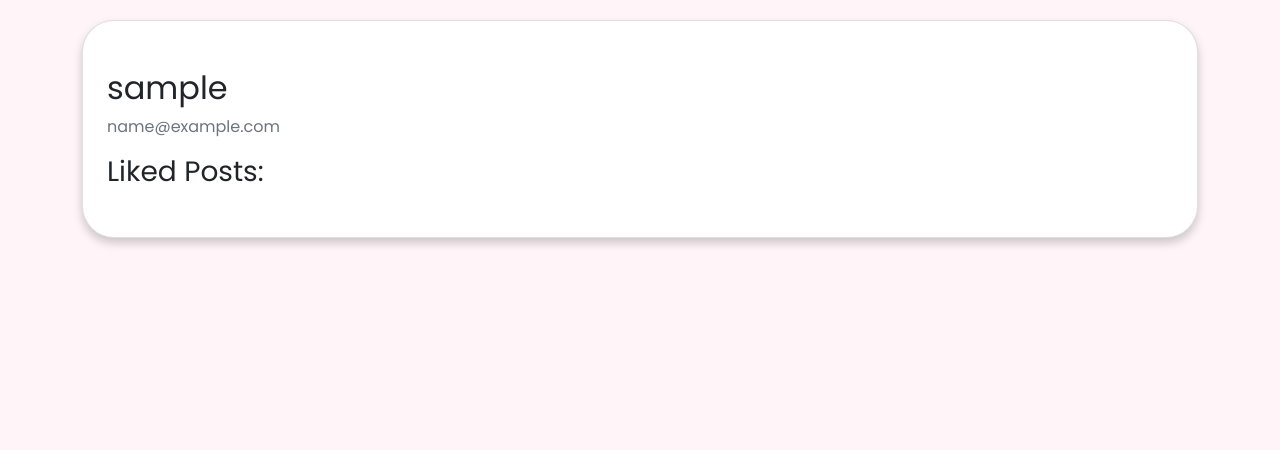
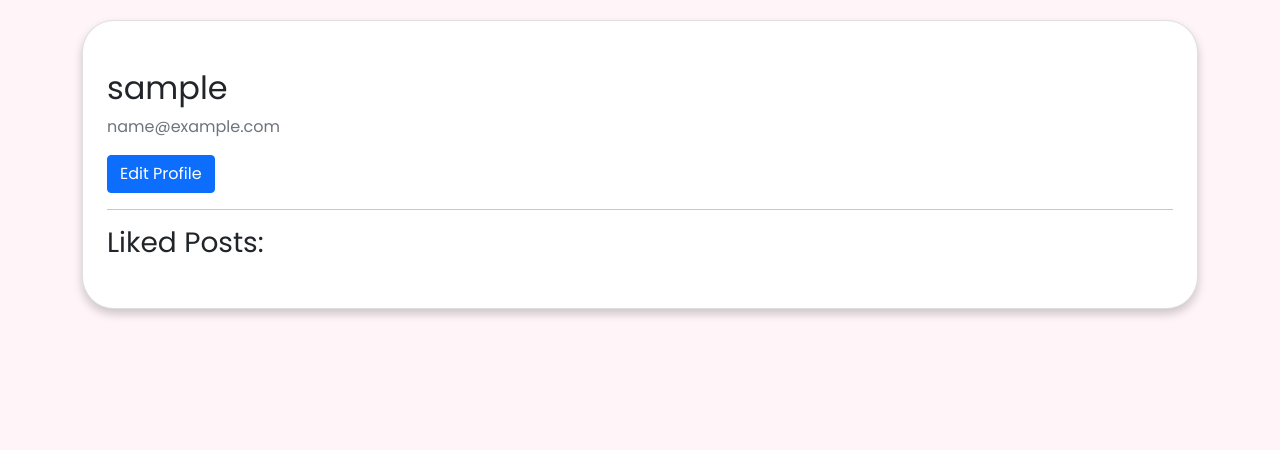
Before and after one commit to Rackstorm/Code-Institute-Project-4, a Django app: page /profile/ in a window 1280 px wide. Shown: the part 82-532 px from the top of the page. Run offline with Django 3.2, Linux system fonts and the light colour scheme; the visitor is signed in with stand-in values (Sample User, id 1); data comes from the database, SQL or seed files in the repository; some libraries are stand-ins or nearby versions.

Commit message:
Setting up profile view, profile editing, adding summernote to recipe page and styling forms

```diff
--- a/templates/account/signup.html
+++ b/templates/account/signup.html
@@ -41,6 +41,7 @@
       {{ form.profile_picture }}
     </div>
 
+
     {% if redirect_field_value %}
     <input type="hidden" name="{{ redirect_field_name }}" value="{{ redirect_field_value }}" />
     {% endif %}
--- a/templates/base.html
+++ b/templates/base.html
@@ -107,6 +107,7 @@
             alert.close();
         }, 2000);
     </script>
+
 </body>
 
 </html>
--- a/templates/post_create.html
+++ b/templates/post_create.html
@@ -1,5 +1,6 @@
 {% extends 'base.html' %}
 {% load crispy_forms_tags %}
+{% load static %}
 
 {% block content %}
 <div class="container">
@@ -7,6 +8,9 @@
     <form method="post" enctype="multipart/form-data">
         {% csrf_token %}
         {{ form|crispy }}
+        <link rel="stylesheet" href="{% static 'django_summernote/summernote-bs4.css' %}">
+        <script src="{% static 'django_summernote/summernote-bs4.js' %}"></script>
+        {{ form.media }}
         <button type="submit" class="btn btn-primary">Create Recipe</button>
     </form>
 </div>
--- a/templates/profile.html
+++ b/templates/profile.html
@@ -6,13 +6,21 @@
     <div class="container">
         <div class="card">
             <div class="media">
-                <img class="rounded-circle account-img" src="{{ user_profile.profile_picture.url }}" />
+
+                <img class="rounded-circle account-img" src="{{ user_profile.profile_picture.url }}"
+                    style="max-width: 30%;" />
+
                 <div class="media-body">
                     <h2 class="account-heading">{{ user.username }}</h2>
+
                     <p class="text-secondary">{{ user.email }}</p>
                     <p>{{ user.profile.bio }}</p>
+                    <button class="btn btn-primary" onclick="location.href='{% url 'edit_profile' %}'">Edit
+                        Profile</button>
+
                 </div>
             </div>
+            <hr>
 
             <h3>Liked Posts:</h3>
             <ul>
```
Also changed, not shown: templates/edit_profile.html (added, +18 -0 lines), templates/post_detail.html (+3 -4 lines).
